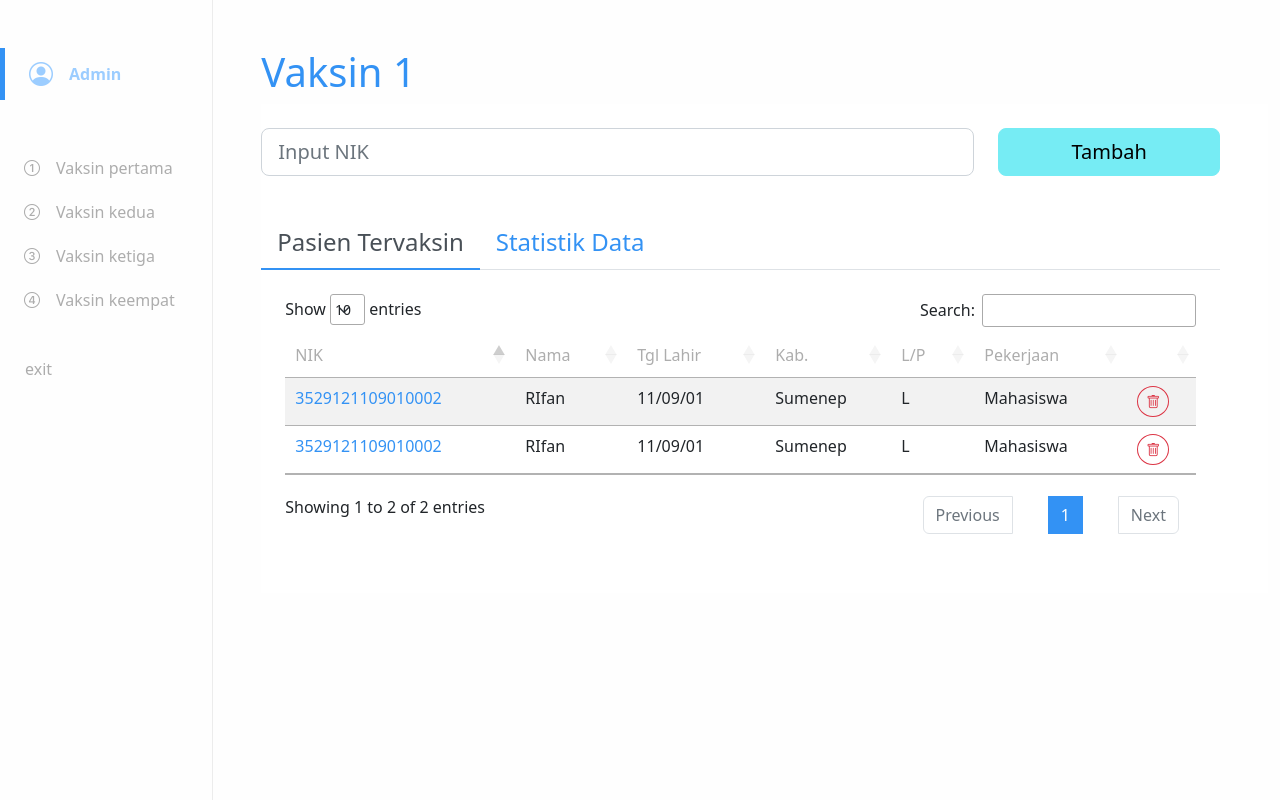
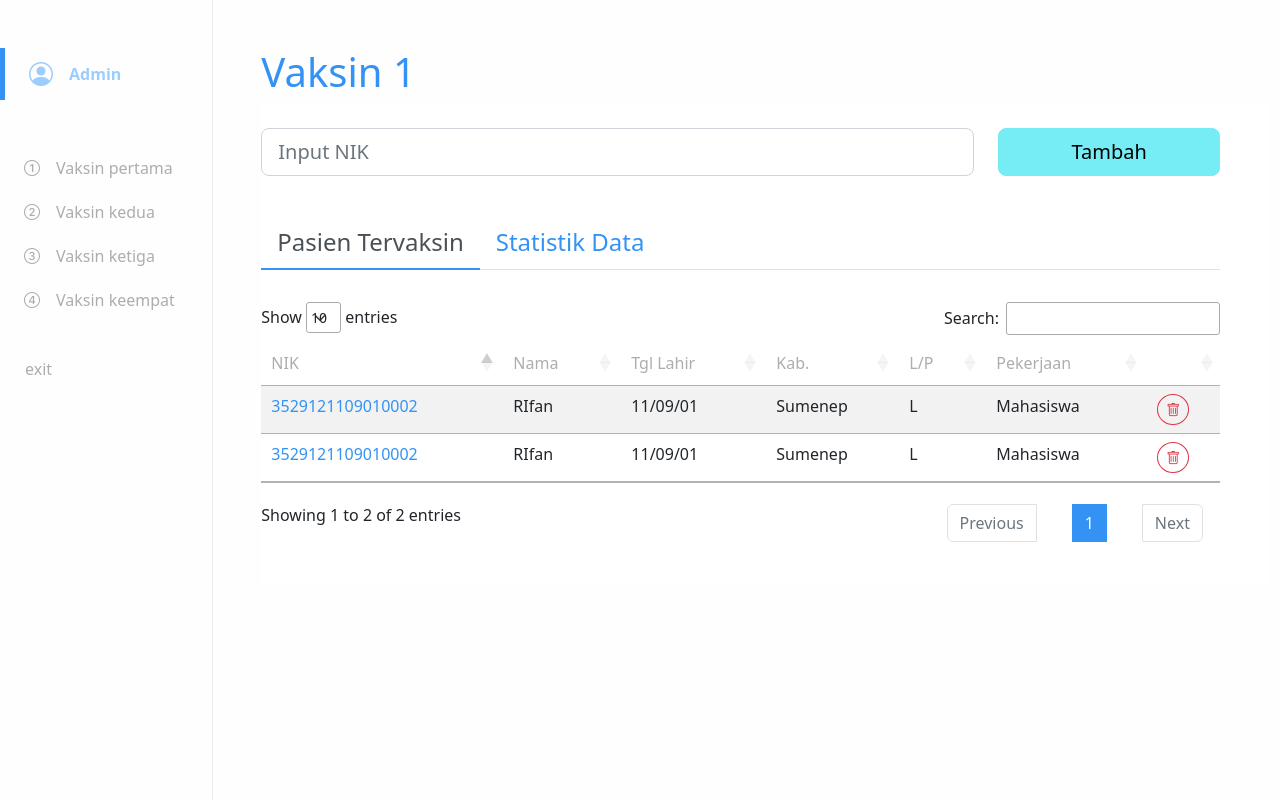
Before and after one commit to ahmadhilmandani/vcp_2022, a CodeIgniter app: page /vcp_2022/index.php/c_dashboard/admin/1 in a window 1280 px wide. Run offline with CodeIgniter, Linux system fonts and the light colour scheme; data that the repository does not hold is empty; some libraries are stand-ins or nearby versions.

Commit message:
perbaikan padding on table data

```diff
--- a/application/views/templates/admin/View_main_admin.php
+++ b/application/views/templates/admin/View_main_admin.php
@@ -55,7 +55,7 @@
         <div class="tab-content" id="myTabContent">
             <div class="tab-pane fade show active" id="vaksin-pasien" role="tabpanel" aria-labelledby="home-tab" tabindex="0">
 
-                <div class="table-responsive m-4">
+                <div class="table-responsive py-2">
                     <table class="table table-striped table-hover" id="tableVaksin">
                         <thead style="color: #ADADAD;">
                             <tr>
```
